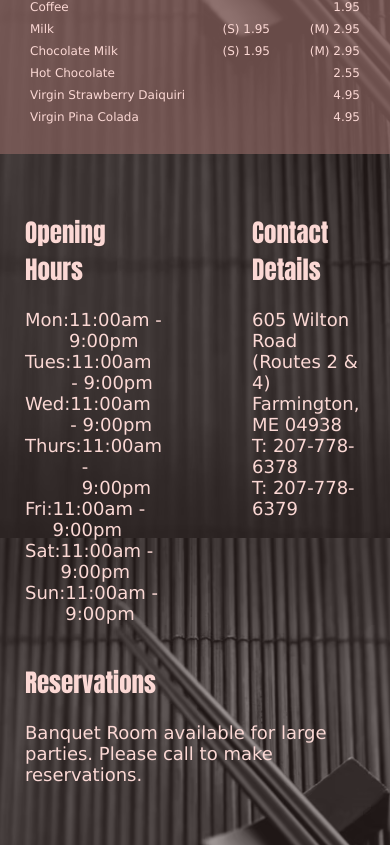
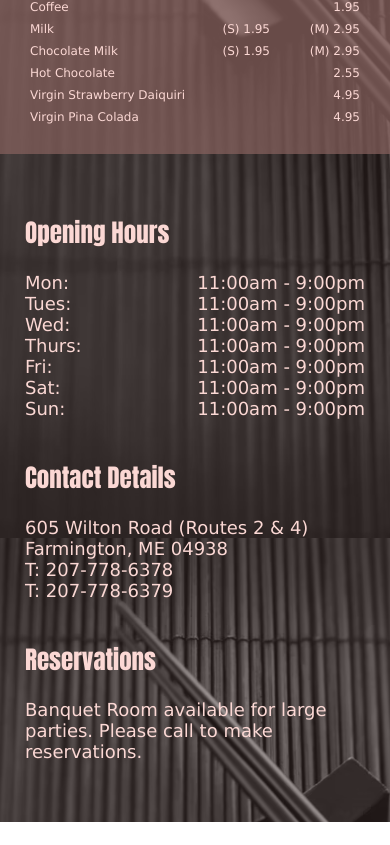
Before and after one commit to lotusblossommaine/restaurant, a React (Create React App) app: page / in a window 390 px wide. Shown: the part 9590-10435 px from the top of the page. After the commit the page ends 10412 px from the top, so only its background shows below. Built offline with nearby package versions, Linux system fonts and the light colour scheme; the HTML template or start-up script is replaced by a standard one.

Commit message:
flex footer

```diff
--- a/src/components/FooterTile/FooterTile.css
+++ b/src/components/FooterTile/FooterTile.css
@@ -8,3 +8,9 @@
     font-family: impact, impact-w01-2010, sans-serif;
     font-size: 25px;
 }
+
+@media (max-width: 460px) {
+    .footerTile {
+        flex-basis: 100%;
+    }
+}
```
